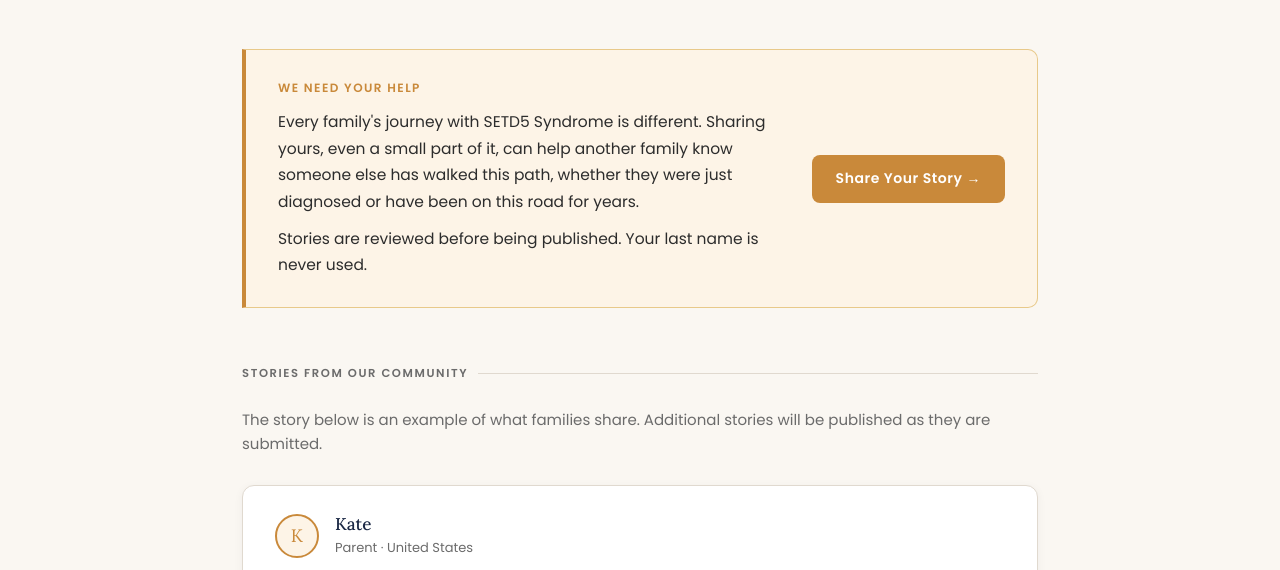
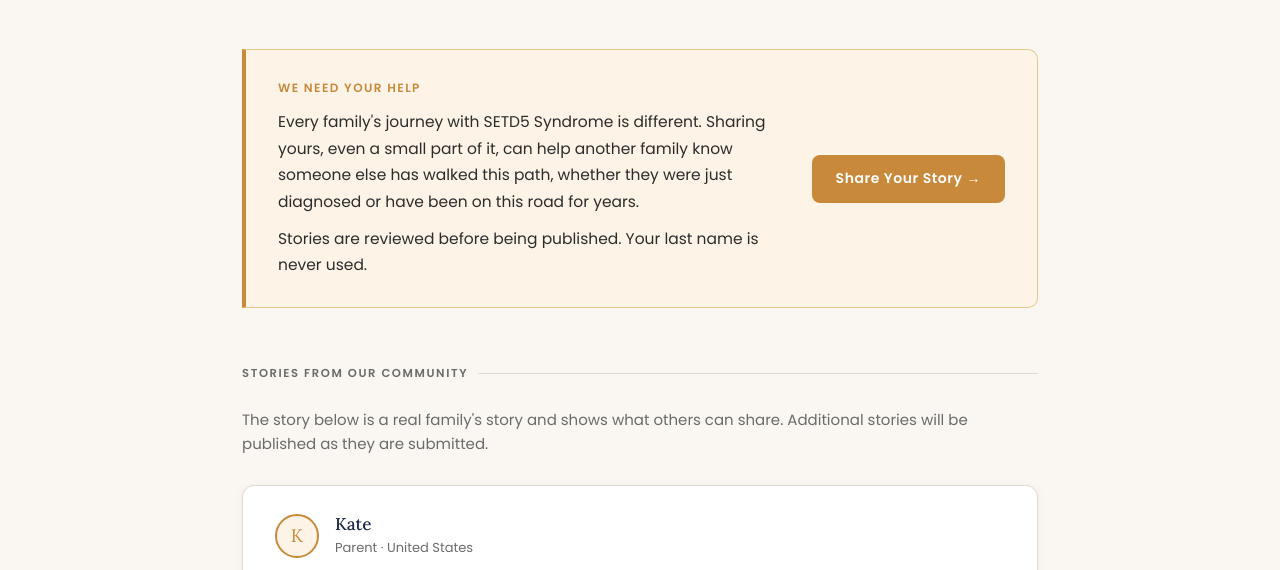
Before and after one commit to homekew/setd5syndrome, a plain HTML site: page family-stories.html in a window 1280 px wide. Shown: the part 206-776 px from the top of the page. Drawn offline with Linux system fonts and the light colour scheme.

Commit message:
Clarify that the example story is a real family's story
Co-Authored-By: Claude Sonnet 4.6 <noreply@anthropic.com>

```diff
--- a/family-stories.html
+++ b/family-stories.html
@@ -314,7 +314,7 @@
 
   <!-- STORIES -->
   <div class="section-label">Stories from our community</div>
-  <p style="font-size:15px; color:var(--muted); margin: 0 0 28px 0; line-height:1.65;">The story below is an example of what families share. Additional stories will be published as they are submitted.</p>
+  <p style="font-size:15px; color:var(--muted); margin: 0 0 28px 0; line-height:1.65;">The story below is a real family's story and shows what others can share. Additional stories will be published as they are submitted.</p>
 
   <div class="stories-list">
     <div class="story-card">
```
